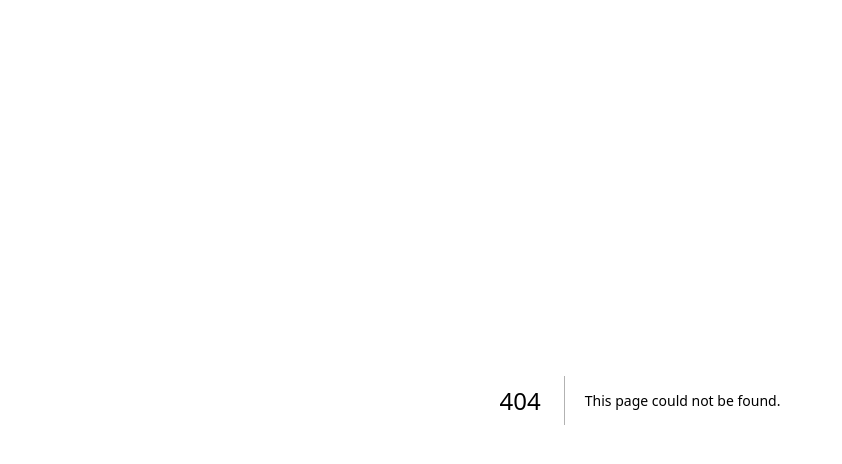
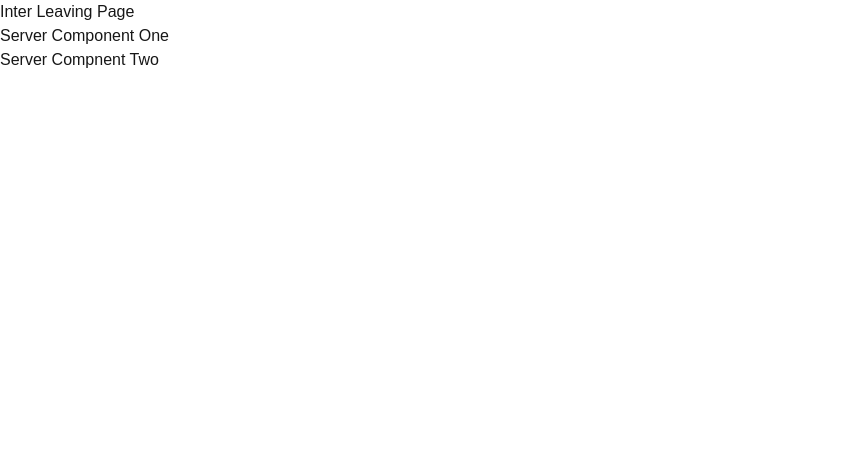
Before and after one commit to Fabs-Kun/rendering-demo, a Next.js app: page /interleaving in a window 1280 px wide. Before the commit this address had no page. Shown: the top 464 px of the page, without its empty margins (0-842 px from the left). Built offline with nearby package versions, Linux system fonts and the light colour scheme.

Commit message:
Adding some new dir to test intercepting components scenario.

```diff
--- /dev/null
+++ b/src/app/interleaving/page.tsx
@@ -0,0 +1,10 @@
+import { ServerComponentOne } from "@/components/server-component-one";
+
+export default function InterLeavingPage() {
+  return (
+    <>
+        <h1>Inter Leaving Page</h1>
+        <ServerComponentOne />
+    </>
+  )
+}
--- /dev/null
+++ b/src/components/server-component-one.tsx
@@ -0,0 +1,13 @@
+import fs from "fs";
+import { ServerComponentTwo } from "./server-component-two";
+
+export const ServerComponentOne = () => {
+    fs.readFileSync("src/components/server-component-one.tsx", "utf-8");
+
+  return (
+    <>
+        <h1>Server Component One</h1>
+        <ServerComponentTwo />
+    </>
+  )
+}
--- /dev/null
+++ b/src/components/server-component-two.tsx
@@ -0,0 +1,9 @@
+import fs from "fs";
+
+export const ServerComponentTwo = () => {
+    fs.readFileSync("src/components/server-component-two.tsx", "utf-8");
+
+  return (
+    <div>Server Compnent Two</div>
+  )
+}
```
Also changed, not shown: src/components/client-component-one.tsx (added, +10 -0 lines), src/components/client-component-two.tsx (added, +10 -0 lines).
